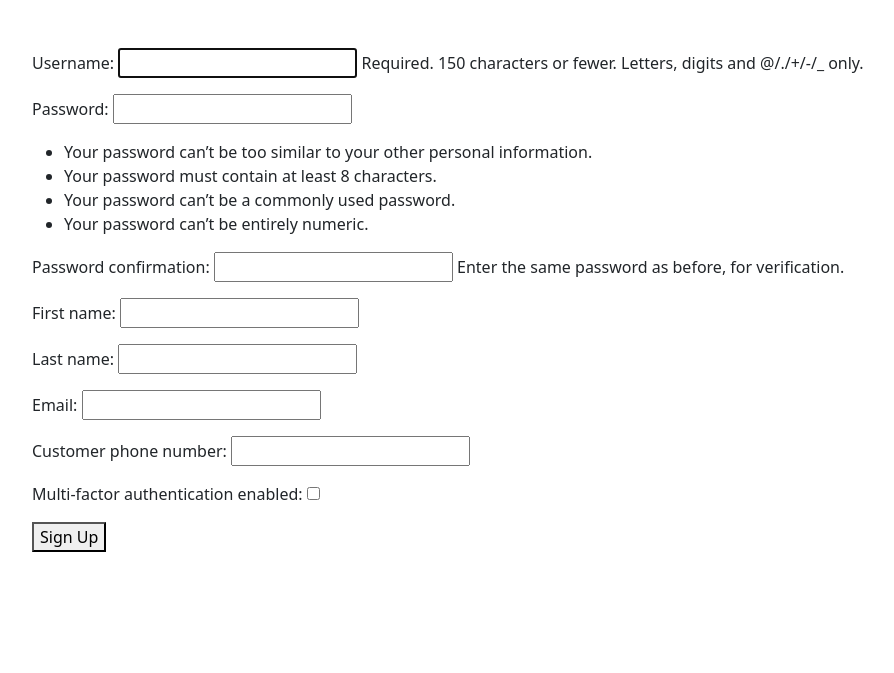
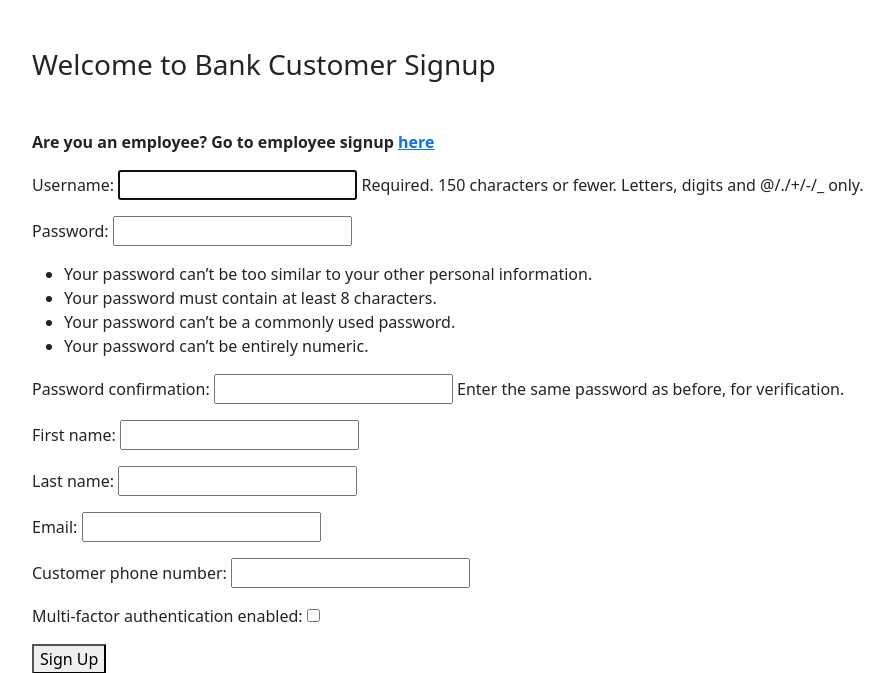
Before and after one commit to brigittarucz/bankSystem, a Django app: page /auth/signup/ in a window 1280 px wide. Shown: the part 56-729 px from the top of the page, without its empty margins (74-968 px from the left). Run offline with Django 3.2, Linux system fonts and the light colour scheme.

Commit message:
programatic login/signup templates

```diff
--- a/auth_app/templates/auth_app/signup.html
+++ b/auth_app/templates/auth_app/signup.html
@@ -1,6 +1,9 @@
 {% extends './base.html' %}
+
 {% block content %}
-
+    {% if request.path == '/auth/signup/' %}
+        <h3 class="mb-5">Welcome to Bank Customer Signup</h3>
+        <p><b>Are you an employee? Go to employee signup <a href="{% url 'employee_app:employee_signup' %}">here</a></b></p>
         <form method="post">
             {% csrf_token %}
             {{ signup_user.as_p }}
@@ -9,5 +12,16 @@
             {{ profile_user.errors }}
             <button type="submit">Sign Up</button>
         </form>
-
+    {% else %}
+        <h3 class="mb-5">Welcome to Bank Customer Singnup</h3>
+        <p><b>Are you an customer? Go to customer signup <a href="{% url 'auth_app:signup' %}">here</a></b></p>
+        <form method="post">
+            {% csrf_token %}
+            {{ signup_user.as_p }}
+            {{ profile_user.as_p }}
+            {{ signup_user.errors }}
+            {{ profile_user.errors }}
+            <button type="submit">Sign Up</button>
+        </form>
+    {% endif %}
 {% endblock %}
--- a/employee_app/urls.py
+++ b/employee_app/urls.py
@@ -1,6 +1,7 @@
 from django.urls import path
 from . import views
-
+from auth_app.views import login,signup
+# from django.views.generic import RedirectView
 app_name = 'employee_app'
 
 urlpatterns = [
@@ -8,5 +9,9 @@ urlpatterns = [
     path('edit_customer/<int:customer_id>/', views.edit_customer, name='edit_customer'),
     path('edit_customer_account/<int:customer_id>/<int:customer_account_id>/' , views.edit_customer_account, name='edit_customer_account'),
     path('create_customer/', views.create_customer, name='create_customer'),
-    path('create_customer_account/', views.create_customer_account, name='create_customer_account')
+    path('create_customer_account/', views.create_customer_account, name='create_customer_account'),
+    path('login/', login, name='employee_login'),
+    path('signup/', signup, name='employee_signup'),
+    # path('login/', RedirectView.as_view(pattern_name='auth_app:login')),
+    # path('signup/', RedirectView.as_view(pattern_name='auth_app:signup')),
 ]
--- a/employee_app/views.py
+++ b/employee_app/views.py
@@ -8,9 +8,11 @@ from django.db import transaction, DatabaseError
 from .forms import CustomerFormCreateValidation, CustomerFormEditValidation, AccountFormCreateValidation
 from transaction_app.models import Loan, Transaction
 
-
 import random
 import string
+
+def employee_signup(request):
+    return render(request, 'auth_app/signup.html')
 
 def overview_customers(request):
     # Todo: Add transactions and payments
```
Also changed, not shown: auth_app/templates/auth_app/login.html (+15 -2 lines), db.sqlite3. Lines whose indentation alone changed are shown as unchanged.
